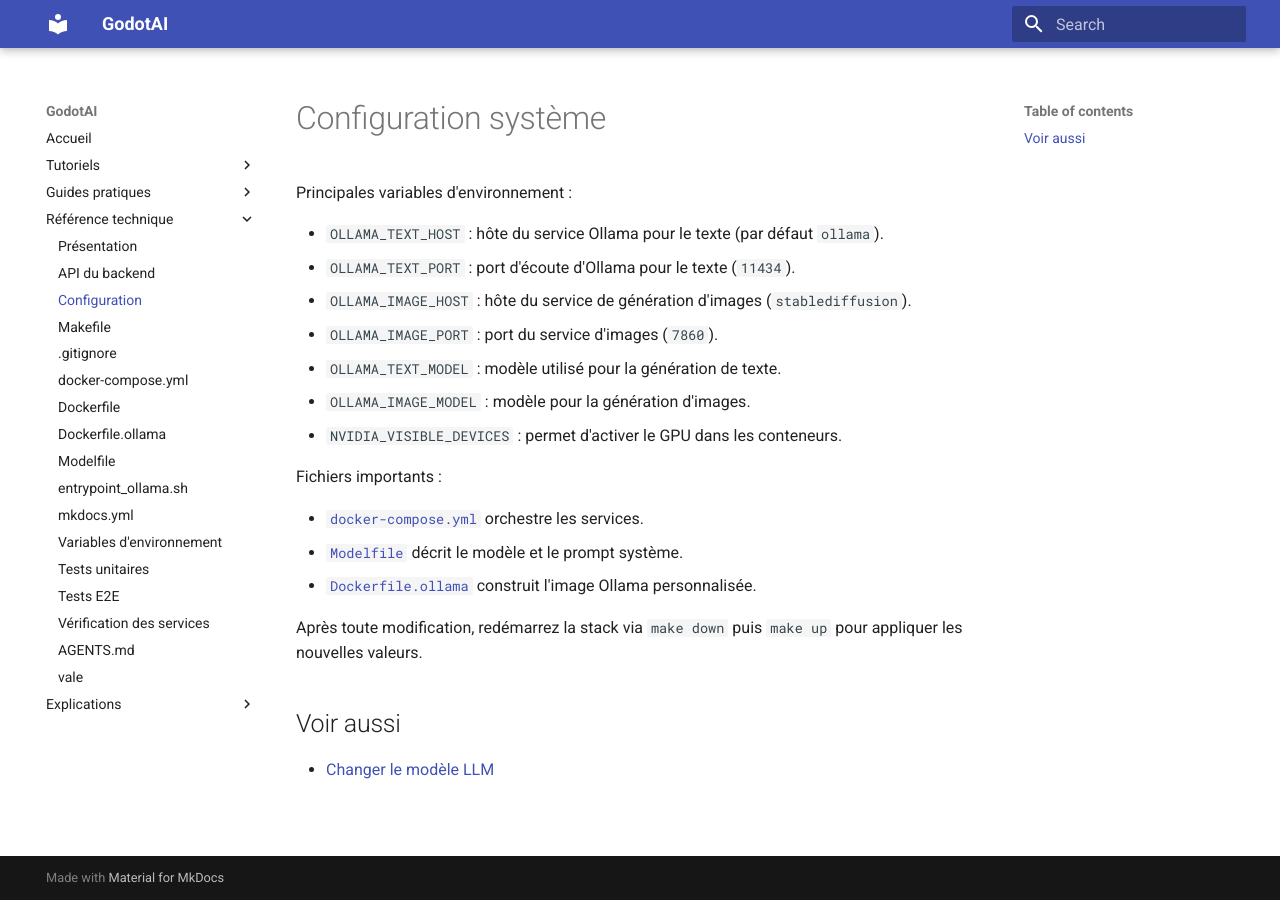
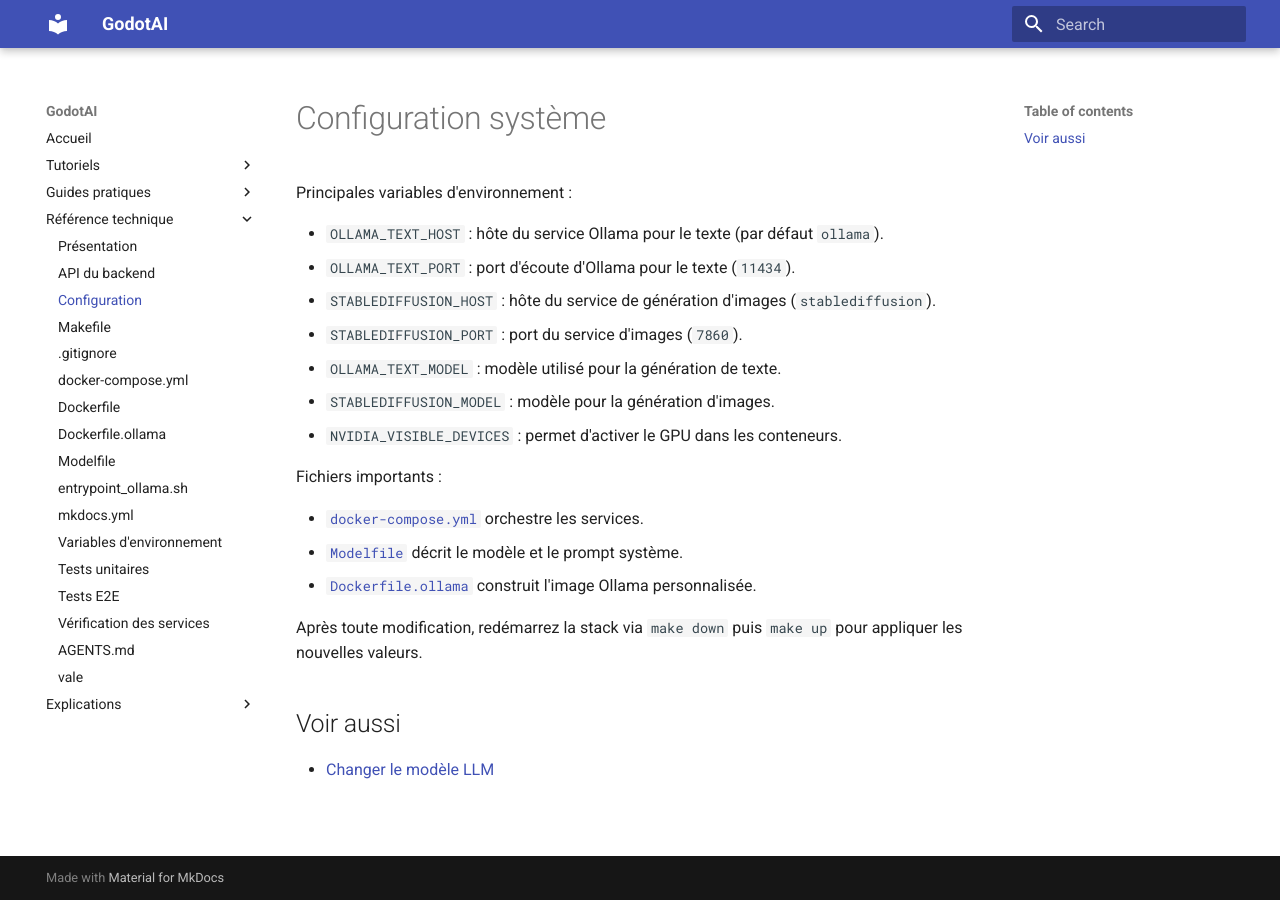
Before and after one commit to EZPK/GodotAI, an MkDocs documentation site: the page built from docs/reference/configuration.md, in a window 1280 px wide. Built offline with MkDocs 1.6.1 and Material for MkDocs 9.7.7, drawn with Linux system fonts in a browser that asks for light colours.

Commit message:
change model variables

```diff
--- a/docker-compose.yml
+++ b/docker-compose.yml
@@ -38,9 +38,9 @@ services:
 
   stablediffusion:
     image: universonic/stable-diffusion-webui:full
-    container_name: ${OLLAMA_IMAGE_HOST}
+    container_name: ${STABLEDIFFUSION_HOST}
     ports:
-      - "${OLLAMA_IMAGE_PORT}:8080"
+      - "${STABLEDIFFUSION_PORT}:8080"
     volumes:
       - sd_models:/app/stable-diffusion-webui/models
       - sd_outputs:/app/stable-diffusion-webui/outputs
--- a/docs/reference/configuration.md
+++ b/docs/reference/configuration.md
@@ -4,10 +4,10 @@ Principales variables d'environnement :
 
 - `OLLAMA_TEXT_HOST` : hôte du service Ollama pour le texte (par défaut `ollama`).
 - `OLLAMA_TEXT_PORT` : port d'écoute d'Ollama pour le texte (`11434`).
-- `OLLAMA_IMAGE_HOST` : hôte du service de génération d'images (`stablediffusion`).
-- `OLLAMA_IMAGE_PORT` : port du service d'images (`7860`).
+- `STABLEDIFFUSION_HOST` : hôte du service de génération d'images (`stablediffusion`).
+- `STABLEDIFFUSION_PORT` : port du service d'images (`7860`).
 - `OLLAMA_TEXT_MODEL` : modèle utilisé pour la génération de texte.
-- `OLLAMA_IMAGE_MODEL` : modèle pour la génération d'images.
+- `STABLEDIFFUSION_MODEL` : modèle pour la génération d'images.
 - `NVIDIA_VISIBLE_DEVICES` : permet d'activer le GPU dans les conteneurs.
 
 Fichiers importants :
```
Also changed, not shown: docs/explications/ollama.md (+1 -1 lines), docs/reference/dockerfile-ollama.md (+1 -1 lines), docs/reference/entrypoint-ollama.md (+1 -1 lines), docs/reference/variables-env.md (+3 -3 lines), docs/tutoriels/premiers-pas.md (+1 -1 lines), 10 other files.
